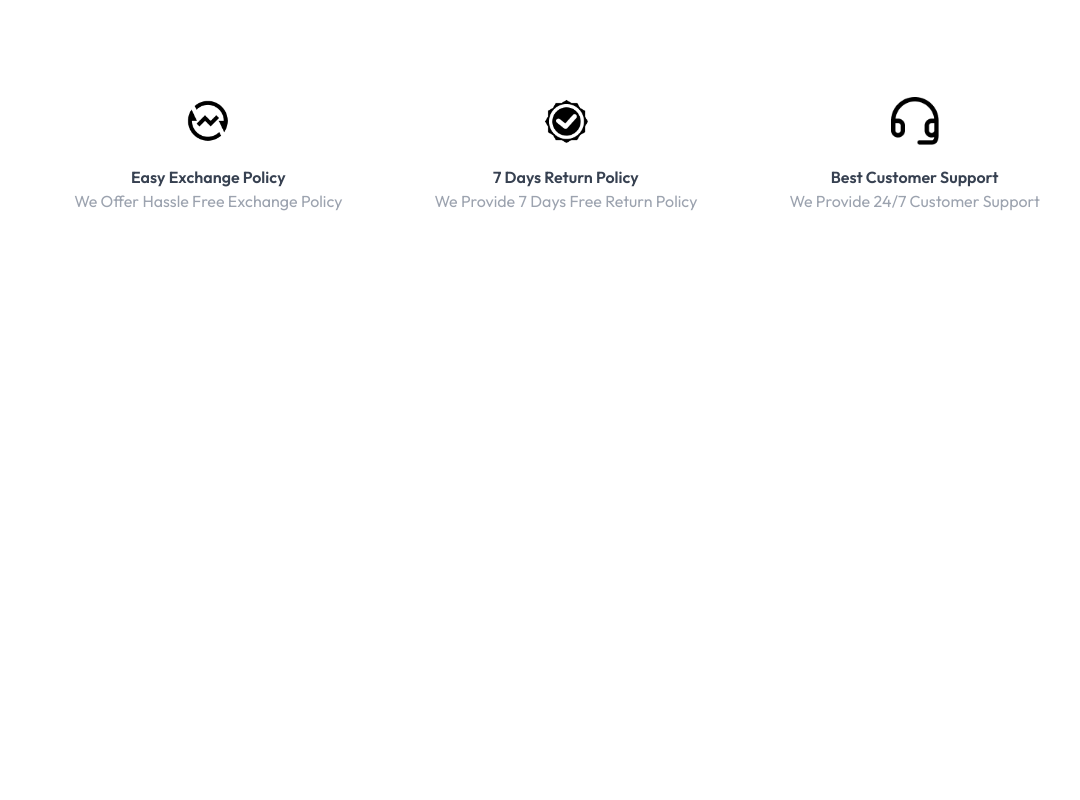
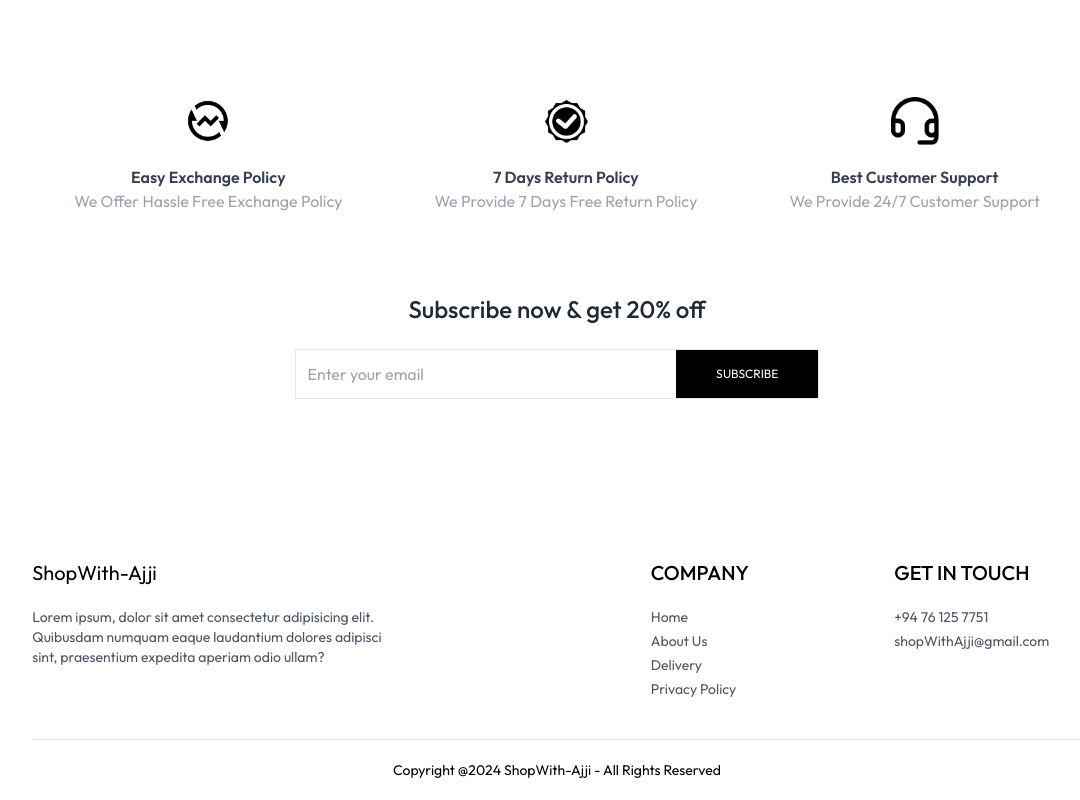
Before and after one commit to asjadahamed77/Shop-with-Ajji, a React (Create React App) app in the folder frontend/: page / in a window 1280 px wide. Shown: the part 1750-2550 px from the top of the page, without its empty margins (83-1163 px from the left). Before the commit the page ends 2043 px from the top, so only its background shows below. Built offline with nearby package versions, Linux system fonts and the light colour scheme.

Commit message:
Created Footer and NewsLetter Components

```diff
--- a/frontend/src/App.js
+++ b/frontend/src/App.js
@@ -9,6 +9,7 @@ import Orders from './pages/Orders';
 import PlaceOrder from './pages/PlaceOrder';
 import Product from './pages/Product';
 import Navbar from './components/Navbar';
+import Footer from './components/Footer';
 function App() {
   return (
     <div>
@@ -26,6 +27,7 @@ function App() {
         <Route path='/place-order' element={<PlaceOrder/>} />
         <Route path='/product/:productId' element={<Product/>} />
       </Routes>
+      <Footer />
      </div>
      </BrowserRouter>
     </div>
--- /dev/null
+++ b/frontend/src/components/Footer.jsx
@@ -0,0 +1,37 @@
+import React from 'react'
+
+const Footer = () => {
+  return (
+    <div>
+      <div className='flex flex-col sm:grid grid-cols-[3fr_1fr_1fr] gap-14 my-10 mt-40 text-sm '>
+        <div>
+            <h1 className='text-xl mb-5'>ShopWith-Ajji</h1>
+            <p className='w-full md:w-2/3 text-gray-600'>Lorem ipsum, dolor sit amet consectetur adipisicing elit. Quibusdam numquam eaque laudantium dolores adipisci sint, praesentium expedita aperiam odio ullam?</p>
+        </div>
+        <div>
+            <p className='font-medium text-xl mb-5'>COMPANY</p>
+            <ul className='flex flex-col gap-1 text-gray-600'>
+                <li>Home</li>
+                <li>About Us</li>
+                <li>Delivery</li>
+                <li>Privacy Policy</li>
+            </ul>
+        </div>
+        <div >
+            <p className='font-medium text-xl mb-5'>GET IN TOUCH</p>
+            <ul className='flex flex-col gap-1 text-gray-600'>
+                <li>+94 76 125 7751</li>
+                <li>shopWithAjji@gmail.com</li>
+
+            </ul>
+        </div>
+      </div>
+      <div>
+        <hr />
+        <p className='py-5 text-sm text-center'>Copyright @2024 ShopWith-Ajji - All Rights Reserved</p>
+      </div>
+    </div>
+  )
+}
+
+export default Footer
--- a/frontend/src/components/NewsletterBox.jsx
+++ b/frontend/src/components/NewsletterBox.jsx
@@ -1,9 +1,16 @@
 import React from 'react'
 
 const NewsletterBox = () => {
+    const onSubmitHandler = (e)=>{
+        e.preventDefault()
+    }
   return (
-    <div>
-
+    <div className='text-center'>
+      <p className='text-2xl font-medium text-gray-800'>Subscribe now & get 20% off</p>
+      <form onSubmit={onSubmitHandler} className='w-full sm:w-1/2 flex items-center gap-3 mx-auto my-6 border pl-3'>
+        <input type="email" placeholder='Enter your email' className='w-full sm:flex-1 outline-none' required />
+        <button className='bg-black text-white px-10 py-4 text-xs' type="submit">SUBSCRIBE</button>
+      </form>
     </div>
   )
 }
```
